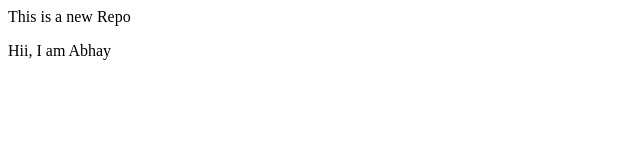
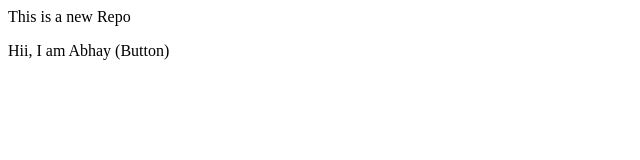
Before and after one commit to its-Abhay-17/LocalRepo, a plain HTML site: page index.html in a window 1280 px wide. Shown: the full height of the page, 0-640 px from the left. Drawn offline with Linux system fonts and the light colour scheme.

```diff
--- a/index.html
+++ b/index.html
@@ -1,2 +1,2 @@
 <p>This is a new Repo</p>
-<p>Hii, I am Abhay</p>
+<p>Hii, I am Abhay (Button)</p>
```
